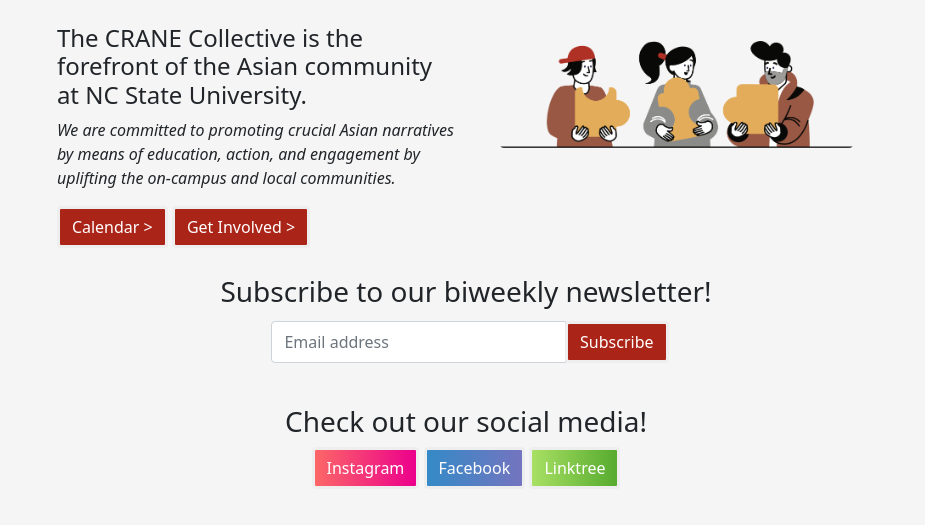
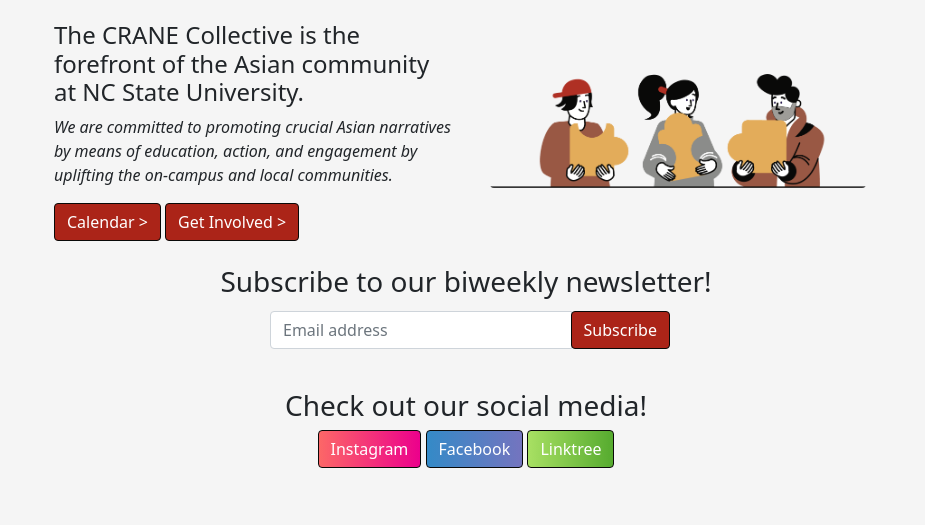
Before and after one commit to mtldinh/crane-co, a plain HTML site: page index.html in a window 1280 px wide. Shown: the part 117-642 px from the top of the page, without its empty margins (174-1099 px from the left). Drawn offline with nearby package versions, Linux system fonts and the light colour scheme.

Commit message:
fixing padding and margins

```diff
--- a/css/styles.css
+++ b/css/styles.css
@@ -8,7 +8,7 @@ body {
 .btn-regular {
   background: #ab2418;
   color: #fff;
-  border: 3px solid #eee;
+  border: 1px solid #090908;
 }
 
 /* SOCIAL MEDIA BUTTON COLORS */
@@ -18,7 +18,7 @@ body {
     background: -webkit-linear-gradient(to right, #fc6767, #ec008c);  /* Chrome 10-25, Safari 5.1-6 */
     background: linear-gradient(to right, #fc6767, #ec008c); /* W3C, IE 10+/ Edge, Firefox 16+, Chrome 26+, Opera 12+, Safari 7+ */
     color: #fff;
-    border: 3px solid #eee;
+    border: 1px solid #090908;
 }
 
 .btn-green-moon {
@@ -26,7 +26,7 @@ body {
     background: -webkit-linear-gradient(to right, #a8e063, #56ab2f);  /* Chrome 10-25, Safari 5.1-6 */
     background: linear-gradient(to right, #a8e063, #56ab2f); /* W3C, IE 10+/ Edge, Firefox 16+, Chrome 26+, Opera 12+, Safari 7+ */
     color: #fff;
-    border: 3px solid #eee;
+    border: 1px solid #090908;
 }
 
 .btn-dark-blue {
@@ -34,5 +34,5 @@ body {
     background: -webkit-linear-gradient(to right, #348AC7, #7474BF);  /* Chrome 10-25, Safari 5.1-6 */
     background: linear-gradient(to right, #348AC7, #7474BF); /* W3C, IE 10+/ Edge, Firefox 16+, Chrome 26+, Opera 12+, Safari 7+ */
     color: #fff;
-    border: 3px solid #eee;
+    border: 1px solid #090908;
 }
--- a/index.html
+++ b/index.html
@@ -61,7 +61,9 @@
   </div>
 
   <!-- FRONT PAGE -->
-  <div class="row" style="margin:3%">
+
+  <!-- INITIAL SCREEN -->
+  <div class="row m-4" style="">
     <div class="col-md-6" >
       <h4>The CRANE Collective is the forefront of the Asian community at NC State University.</h4>
       <p><i>We are committed to promoting crucial Asian narratives by means of education, action, and engagement by uplifting the on-campus and local communities.</i></p>
@@ -69,12 +71,13 @@
       <a href="https://getinvolved.ncsu.edu/actioncenter/organization/craneco" class="btn btn-primary btn-regular" role="button">Get Involved ></a>
 
     </div>
-    <div class="col-md-6 how-img" style="padding:2% 4%">
+    <div class="col-md-6 how-img m-auto p-4">
       <img src="images/team at work_solid I.png" alt="CRANE Coordinators" width="100%" class="rounded float-right">
     </div>
   </div>
 
-  <div class="row d-flex justify-content-center" style="margin:3%">
+<!-- NEWSLETTER -->
+  <div class="row d-flex justify-content-center m-4">
     <h3 class="text-center">Subscribe to our biweekly newsletter!</h3>
      <div class="col-sm-6 col-sm-offset-6">
     <div class="input-group mb-3" style="margin:1%">
@@ -86,10 +89,9 @@
   </div>
   </div>
 
-<div class="container">
-  <div class="row d-flex justify-content-center">
+<!-- SOCIAL MEDIA -->
+<div class="row d-flex justify-content-center m-4">
         <h3 class="text-center">Check out our social media!</h3>
-  </div>
   <div class="col-sm-12 text-center">
     <a href="https://www.instagram.com/ncsucrane" class="btn btn-primary btn-pink-moon" role="button">Instagram</a>
     <a href="https://www.facebook.com/ncsucrane" class="btn btn-primary btn-dark-blue" role="button">Facebook</a>
```
